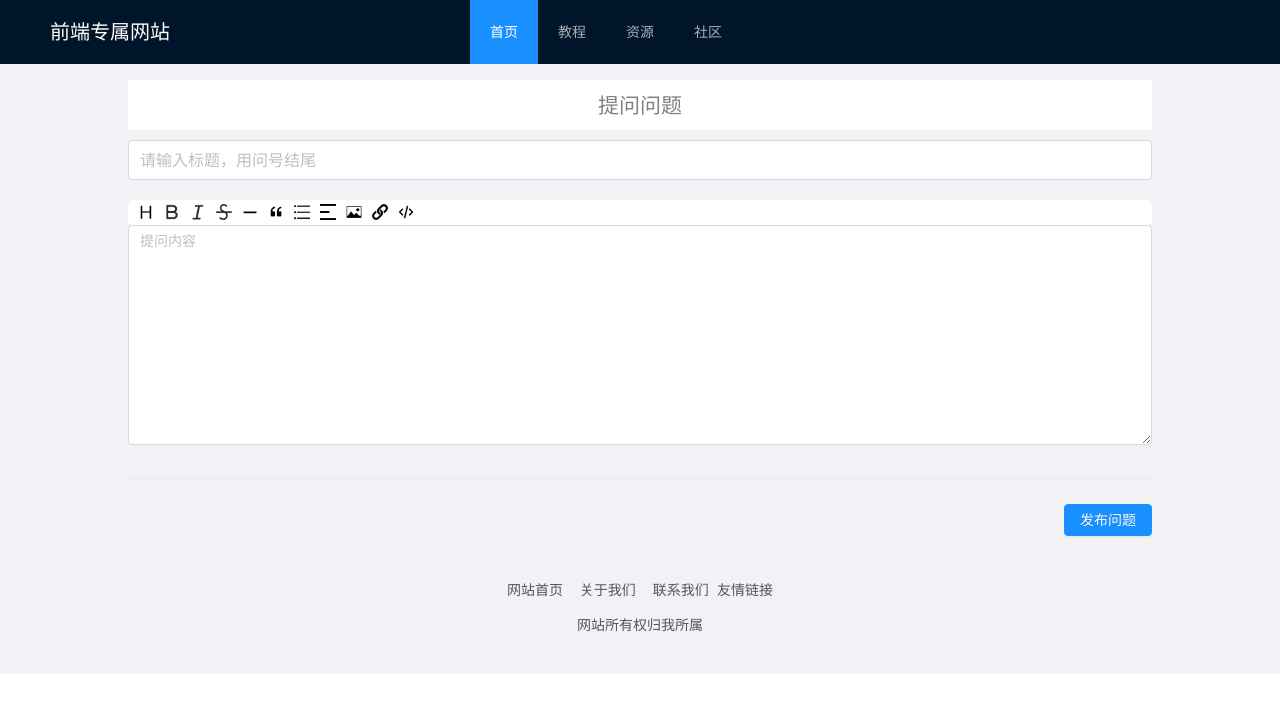
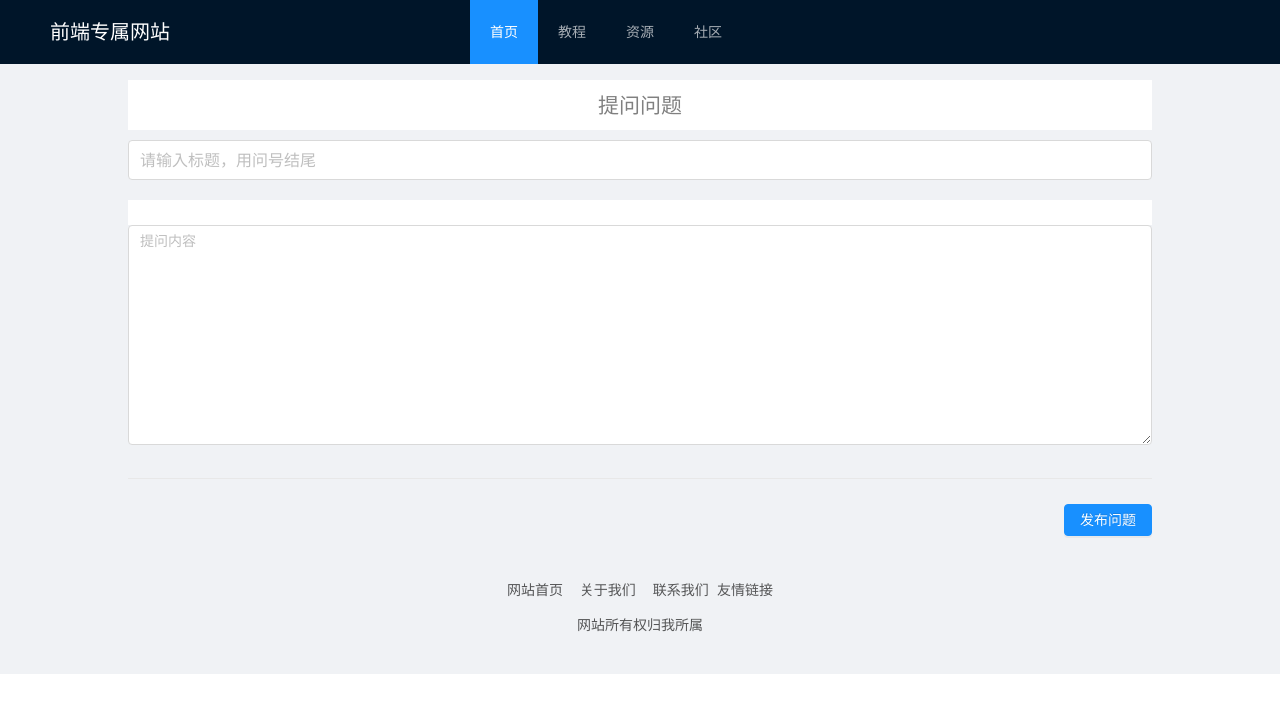
Before and after one commit to luxinjuan/vue-FEDQandA, a Vue app: page /ask in a window 1280 px wide. Shown: the top 712 px of the page. Built offline with nearby package versions, Linux system fonts and the light colour scheme.

Commit message:
修改图标

```diff
--- a/src/views/ask/Ask.vue
+++ b/src/views/ask/Ask.vue
@@ -2,8 +2,8 @@
   <div id="ask">
     <h2>提问问题</h2>
     <a-input size="large" placeholder="请输入标题，用问号结尾" />
-    <div id="image">
-      <img src="@/assets/img/icon/标题.png" title="标题" />
+    <!-- <div id="image"> -->
+    <!-- <img src="@/assets/img/icon/标题.png" title="标题" />
       <img src="@/assets/img/icon/加粗.png" title="加粗" />
       <img src="@/assets/img/icon/斜体.png" title="斜体" />
       <img src="@/assets/img/icon/删除线.png" title="删除线" />
@@ -16,10 +16,24 @@
 
       <img src="@/assets/img/icon/图片.png" title="图片" />
       <img src="@/assets/img/icon/链接.png" title="链接" />
-      <img src="@/assets/img/icon/代码块.png" title="代码块" />
+    <img src="@/assets/img/icon/代码块.png" title="代码块" />-->
+    <div class="icons-list">
+      <!-- <a-icon type="font-size" @click="fontsize" /> -->
+      <a-icon type="bold" @click="bold" />
+      <a-icon type="italic" />
+      <a-icon type="strikethrough" />
+
+      <a-icon type="align-left" />
+      <a-icon type="ordered-list" />
+      <a-icon type="unordered-list" />
+
+      <a-icon type="code" />
+      <a-icon type="link" />
+      <a-icon type="unordered-list" />
     </div>
+    <!-- </div> -->
     <div>
-      <a-textarea id="textarea" placeholder="提问内容" :rows="10" />
+      <a-textarea id="textarea" v-model="message" placeholder="提问内容" :rows="10" />
     </div>
     <a-divider />
     <a-button id="but" type="primary">发布问题</a-button>
@@ -27,7 +41,17 @@
 </template>
 <script>
 export default {
-  name: "Ask"
+  name: "Ask",
+  data() {
+    return {
+      message: ""
+    };
+  },
+  methods: {
+    bold() {
+      console.log(this.message);
+    }
+  }
 };
 </script>
 <style>
@@ -55,12 +79,26 @@ h2 {
   padding-bottom: 5px;
   border-radius: 5px;
 }
-img {
+/* img {
   height: 16px;
   width: 16px;
   margin-left: 10px;
 }
 img:hover {
-    border: 1px solid #777;
+  border: 1px solid #777;
+} */
+
+.icons-list {
+  margin-top: 20px;
+  background: white;
+  height: 25px;
+  border: 2px slid gray;
+  padding-left: 10px;
+}
+.icons-list >>> .anticon {
+  font-size: 30px;
+}
+.icons-list >>> .anticon:hover {
+  border: 1px solid #777;
 }
 </style>
```
